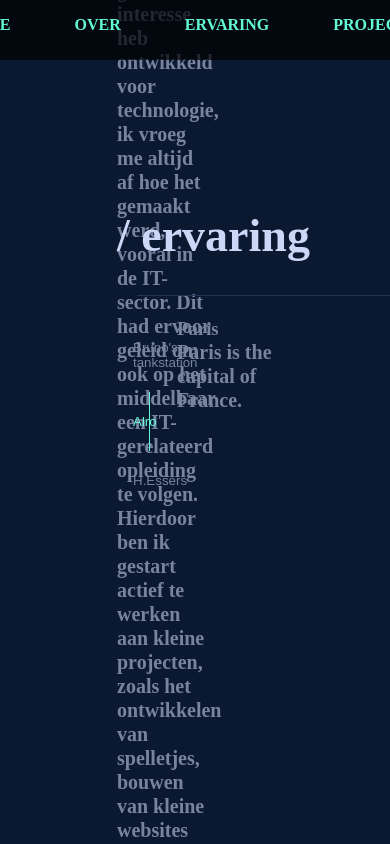
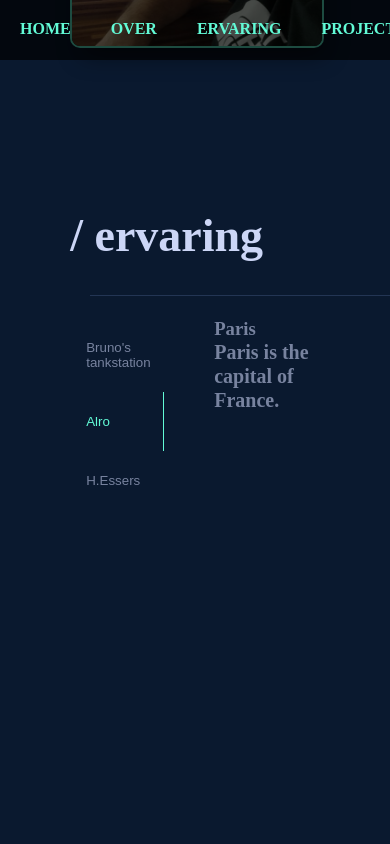
Before and after one commit to MehmetCin/MehmetCin.github.io, a plain HTML site: page index.html in a window 390 px wide. Both pictures are taken after a click on the button "Alro". Drawn offline with Linux system fonts and the light colour scheme; a web font is replaced by a local one.

Commit message:
Added respoonsive design to fit website for smaller devices
Added RD to fit website for smaller devices

```diff
--- a/index.css
+++ b/index.css
@@ -228,9 +228,6 @@ img{
   }
 
 
-
-
-
   .typing-demo {
     width: 22ch;
     animation: typing 2s steps(22), blink .5s step-end infinite alternate;
@@ -252,3 +249,111 @@ img{
       border-color: transparent;
     }
   }
+
+
+  @media all and (max-width: 500px){
+
+    .navbar ul{
+        display: flex;
+        list-style: none;
+        width: unset;
+    }
+
+    .navbar ul li{
+        margin: unset;
+        padding: 20px;
+    }
+
+    .navbar ul li a{
+        text-decoration: none;
+        text-transform: uppercase;
+        color: #62fad6;
+    }
+
+    .navbar ul li a:hover{
+        color:#ccd6f6;
+    }
+
+    section {
+        display: flexbox;
+        flex-direction: column;
+        /*align-items: center;*/
+        /*text-align: center;*/
+        height: 100vh;
+        width: 80%;
+        margin-left: 18%;
+        margin-top: unset;
+    }
+    #home{
+        height: 100vh;
+    }
+
+    h1::after{
+        content: "";
+        display: inline-block;
+        width: 300px;
+        margin-bottom: 10px;
+        height: 1px;
+        margin-left: 20px;
+        background-color: #233554;
+    }
+
+
+    #about-section {
+        height: 150vh;
+    }
+
+    article{
+        height: 80%;
+        width: 80%;
+    }
+
+    #about-section > *{
+        float: left;
+        width: 80%;
+    }
+    #about-section p{
+        max-height: 50%;
+        height: unset;
+        margin-top: 10px;
+    }
+    section p{
+        font-size: 20px;
+        line-height: 1.2;
+        width: 80%;
+        height: 80%;
+    }
+
+
+
+    #ervaring{
+        margin-top: 200%;
+        height: 100;
+    }
+
+    .tab {
+        float: left;
+        width: 30%;
+        height: 20%;
+    }
+
+    /* Style the tab content */
+    .tabcontent {
+        float: right;
+        width: 50%;
+        height: 100%;
+    }
+  .project-container{
+      width: 90%;
+   }
+
+   .typing-demo {
+    width: 85%;
+    margin-left: unset;
+    font-size: 1.7em;
+  }
+
+  .container{
+      overflow-x: hidden;
+  }
+  }
```
